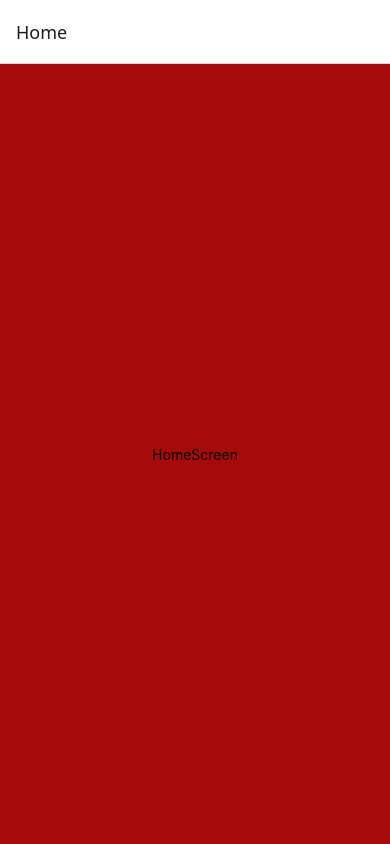
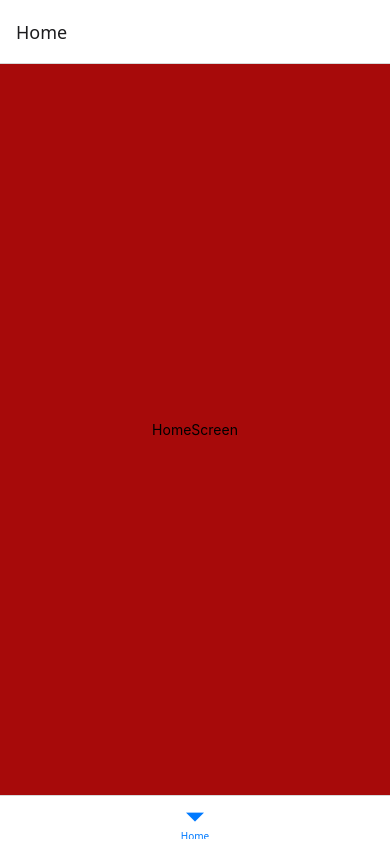
Before and after one commit to tolgagobel/MovieApp, a React Native app: screen /Home in a window 390 px wide. Built offline with nearby package versions, Linux system fonts and the light colour scheme.

Commit message:
BottomNavigator kuruldu

```diff
--- a/App.tsx
+++ b/App.tsx
@@ -3,11 +3,12 @@
 import { StyleSheet, Text, View } from 'react-native';
 import { StackScreen } from 'react-native-screens';
 import MainStackNavigator from './src/navigation/MainStackNavigator';
+import BottomTab from './src/navigation/BottomTab';
 
 export default function App() {
     return (
         <NavigationContainer>
-            <MainStackNavigator />
+            <BottomTab />
         </NavigationContainer>
     );
 }
--- /dev/null
+++ b/src/navigation/BottomTab.tsx
@@ -0,0 +1,14 @@
+import { createBottomTabNavigator } from "@react-navigation/bottom-tabs";
+import HomeScreen from "../screens/HomeScreen";
+
+const Tab = createBottomTabNavigator();
+
+function BottomTab() {
+    return (
+        <Tab.Navigator>
+            <Tab.Screen name="Home" component={HomeScreen} />
+        </Tab.Navigator>
+    )
+}
+
+export default BottomTab;
```
